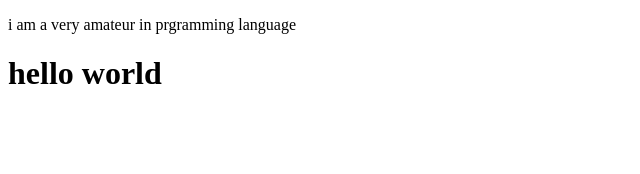
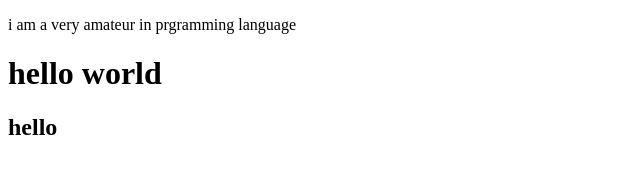
Before and after one commit to dado2020/hello, a plain HTML site: page index.html in a window 1280 px wide. Shown: the full height of the page, 0-640 px from the left. Drawn offline with Linux system fonts and the light colour scheme.

Commit message:
add tag <h2> names hello

```diff
--- a/index.html
+++ b/index.html
@@ -7,7 +7,10 @@
 	<body>
 		<div id="test">
 			<p id="parag"> i am a very amateur in prgramming language</p>
-			<div><h1>hello world</h1></div>
+			<div><h1>hello world</h1>
+
+				<h2> hello </h2>
+			</div>
 			<style type="css/text">
 				#test {
 					text-align: center;
```
